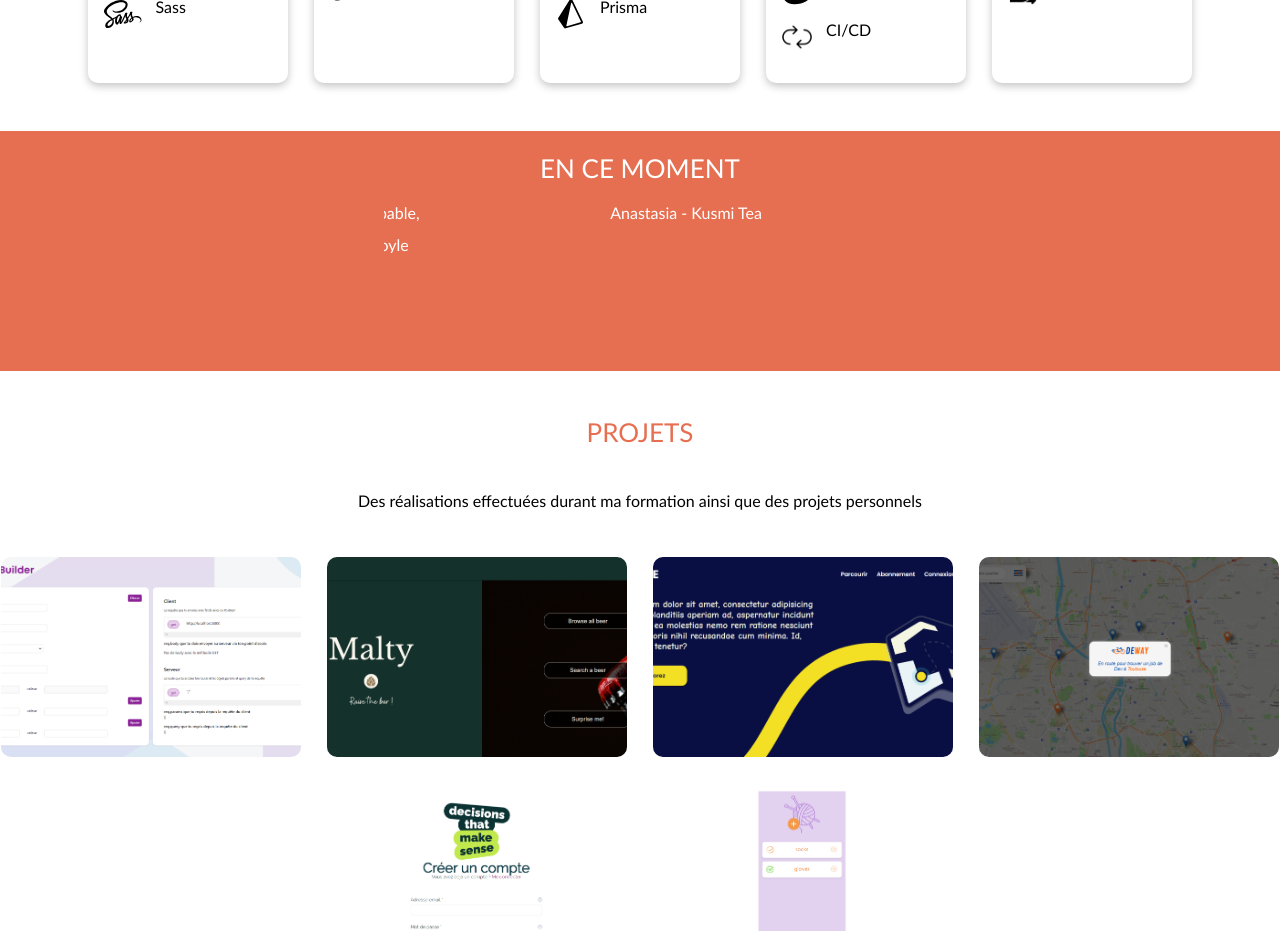
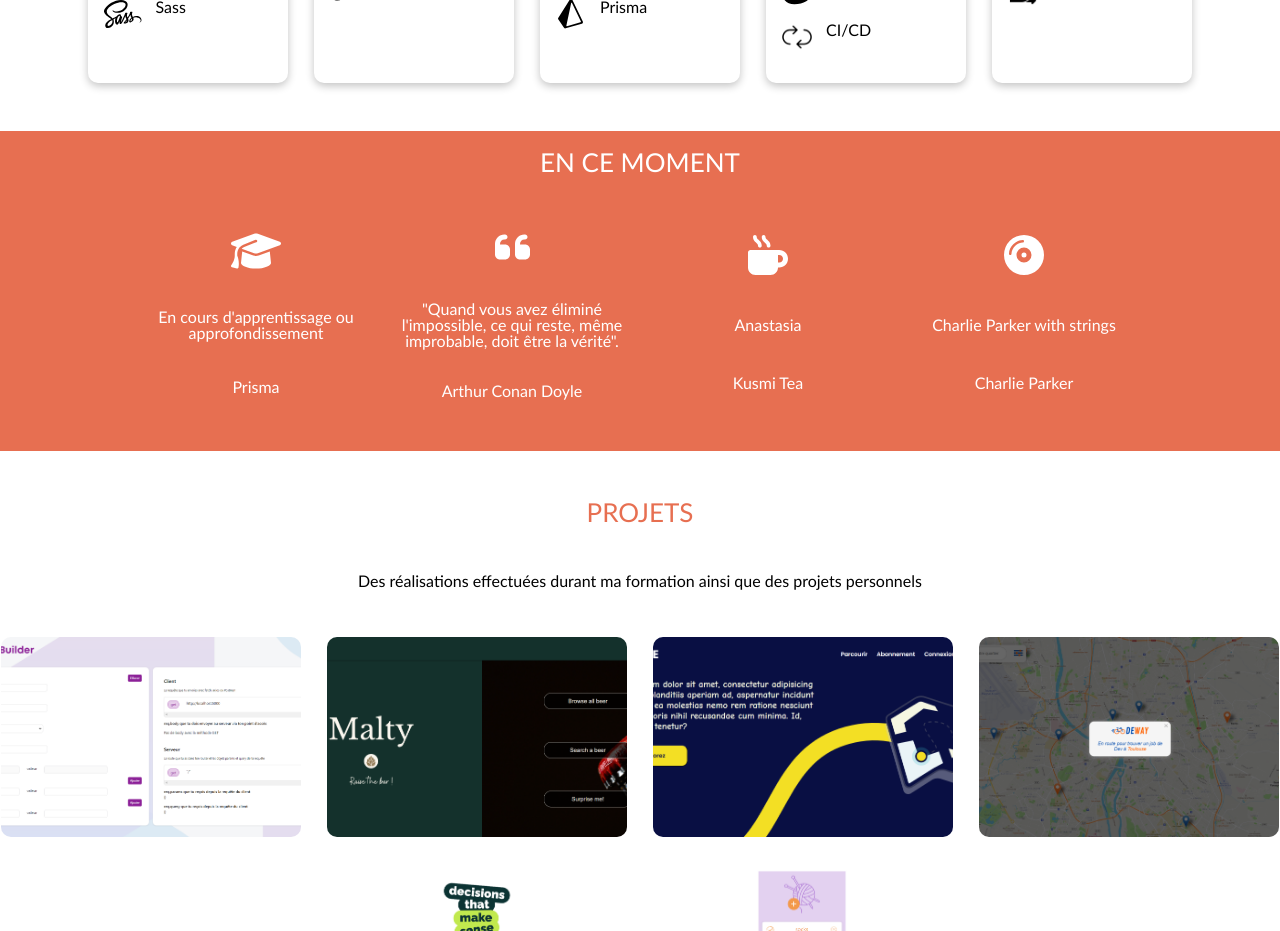
Before and after one commit to aimach/portefolio, a React (Vite) app: page / in a window 1280 px wide. Shown: the part 1640-2571 px from the top of the page. Built offline with nearby package versions, Linux system fonts and the light colour scheme.

Commit message:
add infos about learning, quote, tea and music

```diff
--- a/src/components/quote/QuoteSection.tsx
+++ b/src/components/quote/QuoteSection.tsx
@@ -1,47 +1,42 @@
+import { FontAwesomeIcon } from "@fortawesome/react-fontawesome";
 import "./quoteSection.scss";
-import { Slide } from "react-slideshow-image";
-
-const images = [
-  "https://images.unsplash.com/photo-1509721434272-b79147e0e708?ixlib=rb-1.2.1&ixid=eyJhcHBfaWQiOjEyMDd9&auto=format&fit=crop&w=1500&q=80",
-  "https://images.unsplash.com/photo-1506710507565-203b9f24669b?ixlib=rb-1.2.1&ixid=eyJhcHBfaWQiOjEyMDd9&auto=format&fit=crop&w=1536&q=80",
-  "https://images.unsplash.com/photo-1536987333706-fc9adfb10d91?ixlib=rb-1.2.1&ixid=eyJhcHBfaWQiOjEyMDd9&auto=format&fit=crop&w=1500&q=80",
-];
+import {
+  faQuoteLeft,
+  faMugHot,
+  faCompactDisc,
+  faGraduationCap,
+} from "@fortawesome/free-solid-svg-icons";
 
 export default function QuoteSection() {
   return (
     <section className="quoteSection">
-      <div className="quoteSection__slideContainer">
       <h3>En ce moment</h3>
-        <Slide
-          onChange={function noRefCheck() {}}
-          onStartChange={function noRefCheck() {}}
-          arrows={false}
-        >
-          <div className="each-slide-effect">
-            <div>
+      <div className="quoteSection__container">
+        <div className="quoteSection__card">
+          <FontAwesomeIcon icon={faGraduationCap} />
+          <p className="quoteSection__subtitle">
+            En cours d'apprentissage ou approfondissement
+          </p>
+          <p className="quoteSection__subtitle">Prisma</p>
+        </div>
+        <div className="quoteSection__card">
+          <FontAwesomeIcon icon={faQuoteLeft} />
           <p className="quoteSection__subtitle">
             "Quand vous avez éliminé l'impossible, ce qui reste, même
             improbable, doit être la vérité".
           </p>
-              <p>
-                Le Retour de Sherlock Holmes (1903-1904) de Arthur Conan Doyle
-              </p>
+          <p>Arthur Conan Doyle</p>
         </div>
+        <div className="quoteSection__card">
+          <FontAwesomeIcon icon={faMugHot} />
+          <p className="quoteSection__subtitle">Anastasia</p>
+          <p className="quoteSection__subtitle">Kusmi Tea</p>
         </div>
-          <div className="each-slide-effect">
-            <div>
-              <p className="quoteSection__subtitle">Anastasia - Kusmi Tea</p>
-            </div>
-          </div>
-          <div className="each-slide-effect">
-            <div>
-              <p className="quoteSection__subtitle">
-                Charlie Parker with strings
-              </p>
+        <div className="quoteSection__card">
+          <FontAwesomeIcon icon={faCompactDisc} />
+          <p className="quoteSection__subtitle">Charlie Parker with strings</p>
           <p className="quoteSection__subtitle">Charlie Parker</p>
         </div>
-          </div>
-        </Slide>
       </div>
     </section>
   );
--- a/src/components/quote/quoteSection.scss
+++ b/src/components/quote/quoteSection.scss
@@ -3,25 +3,28 @@
 @import "react-slideshow-image/dist/styles.css";
 
 .quoteSection {
+  @include m.flex(column, space-evenly, center);
+  background-color: v.$neutral-color;
   margin: v.$font-size-xxxxxl 0;
-  background-color: v.$neutral-color;
-  height: 30vh;
+  height: 40vh;
   color: v.$color-neutral-100;
   h3 {
     color: v.$color-neutral-100;
-    text-align: center;
-    padding: v.$font-size-xxl 0;
   }
-  &__slideContainer {
-    width: 40vw;
-    margin: auto;
+  &__container {
+    @include m.flex(row, space-evenly, center);
+    height: 30vh;
   }
+  &__card {
+    width: 20vw;
+    height: 100%;
+    @include m.flex(column, space-evenly, center);
+    svg {
+      height: 40px;
+    }
+  }
+
   &__subtitle {
-    width: 40vw;
     text-align: center;
   }
 }
-
-.each-slide-effect > div {
-  @include m.flex(column, center, center);
-}
```
Lines whose indentation alone changed are shown as unchanged.
